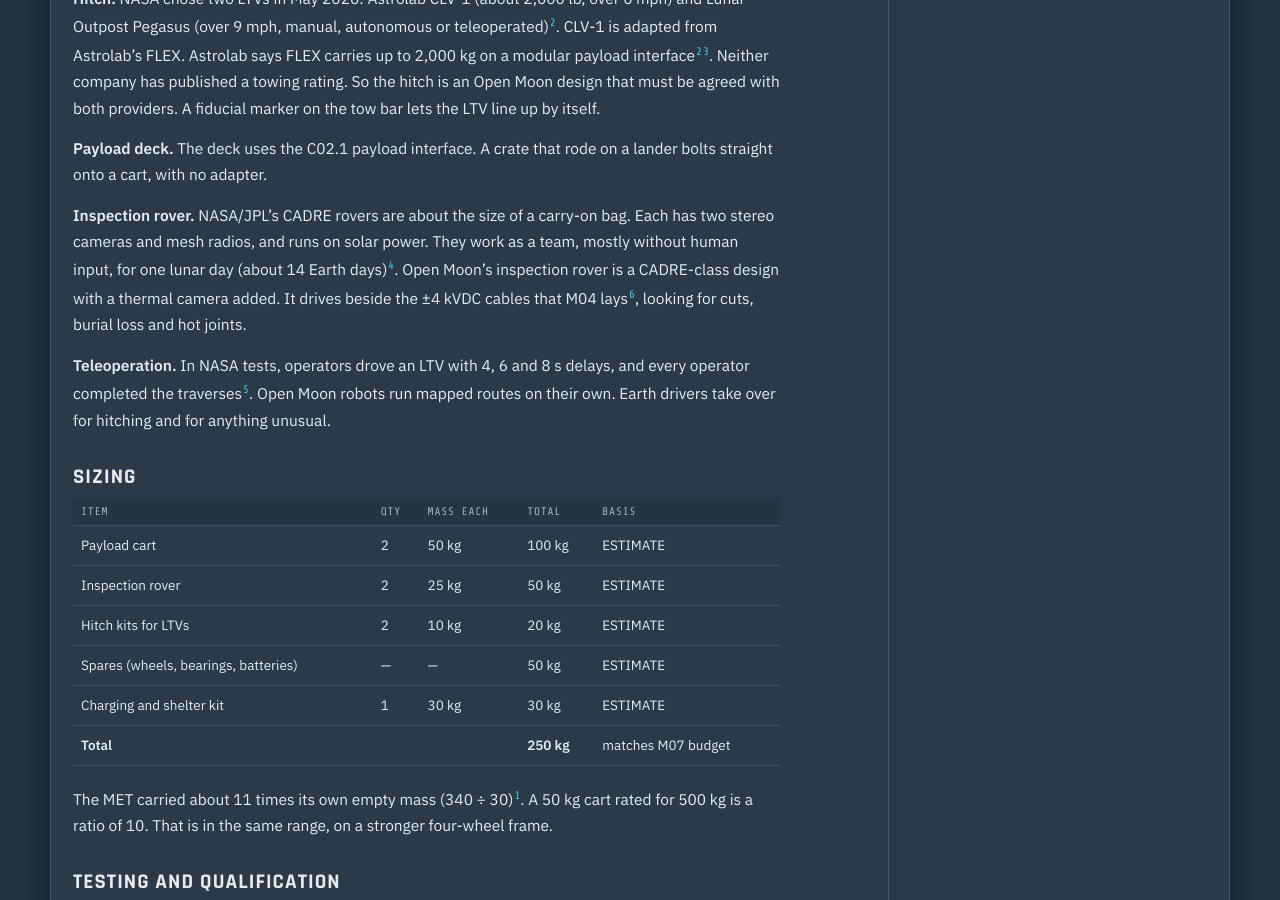
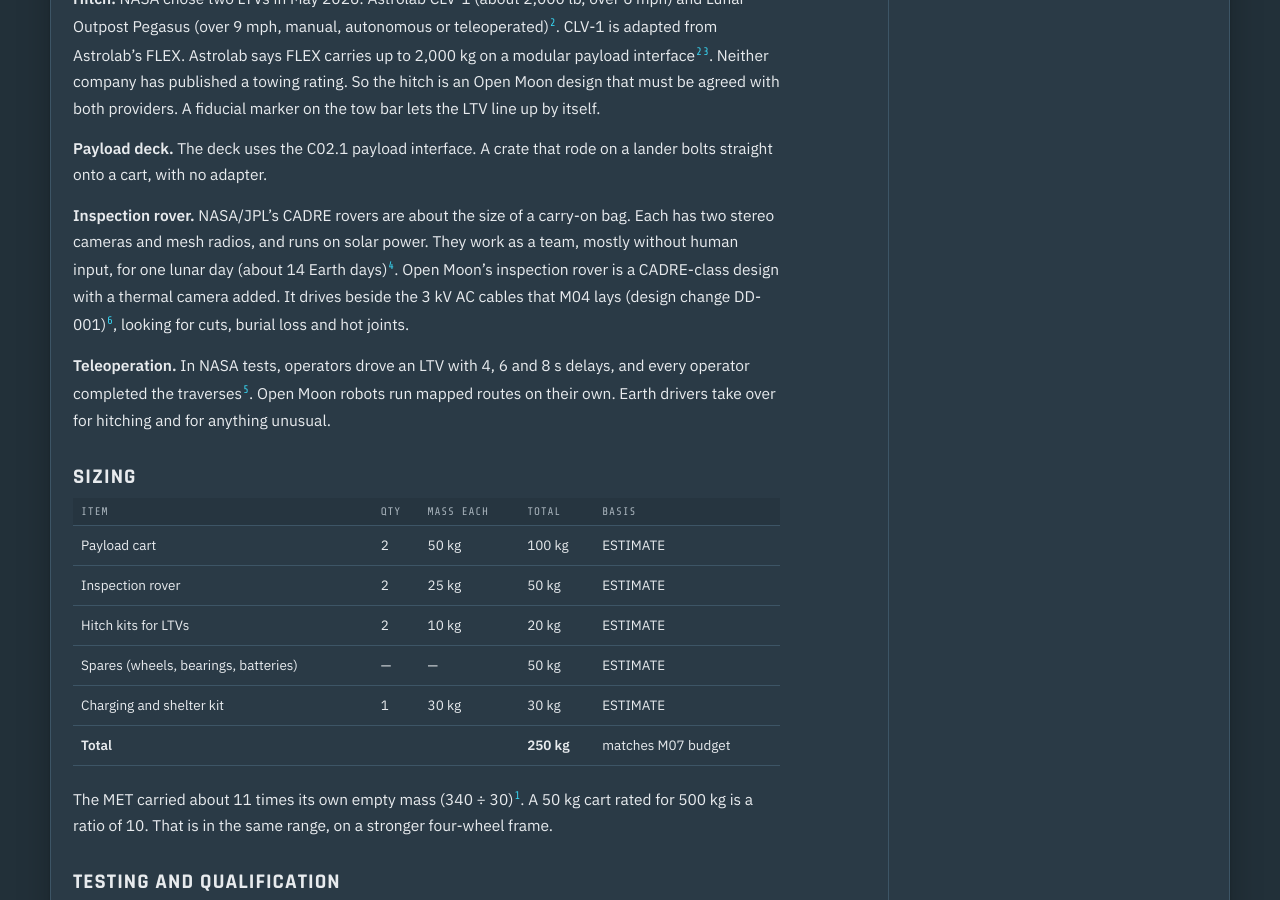
Before and after one commit to TomSomerville/openmoon, a Jekyll site: the page built from _components/c07-1-utility-robot.md, in a window 1280 px wide and 900 px high, scrolled down 1477 px. Built offline with Jekyll 4.4.1, drawn with Linux system fonts in a browser that asks for light colours.

Commit message:
C07.1: inspection rover follows 3 kV AC cables (stale ±4 kV DC text, DD-001)
Co-Authored-By: Claude Opus 5.5 <noreply@anthropic.com>
Claude-Session: https://claude.ai/code/session_01EMgvSvXppqivF7aRUuYfe4

```diff
--- a/_components/c07-1-utility-robot.md
+++ b/_components/c07-1-utility-robot.md
@@ -69,7 +69,7 @@ Crews should not spend surface time moving boxes. Utility robots do the hauling
 
 **Payload deck.** The deck uses the C02.1 payload interface. A crate that rode on a lander bolts straight onto a cart, with no adapter.
 
-**Inspection rover.** NASA/JPL's CADRE rovers are about the size of a carry-on bag. Each has two stereo cameras and mesh radios, and runs on solar power. They work as a team, mostly without human input, for one lunar day (about 14 Earth days)<sup class="r">[4](#s4)</sup>. Open Moon's inspection rover is a CADRE-class design with a thermal camera added. It drives beside the ±4 kVDC cables that M04 lays<sup class="r">[6](#s6)</sup>, looking for cuts, burial loss and hot joints.
+**Inspection rover.** NASA/JPL's CADRE rovers are about the size of a carry-on bag. Each has two stereo cameras and mesh radios, and runs on solar power. They work as a team, mostly without human input, for one lunar day (about 14 Earth days)<sup class="r">[4](#s4)</sup>. Open Moon's inspection rover is a CADRE-class design with a thermal camera added. It drives beside the 3 kV AC cables that M04 lays (design change DD-001)<sup class="r">[6](#s6)</sup>, looking for cuts, burial loss and hot joints.
 
 **Teleoperation.** In NASA tests, operators drove an LTV with 4, 6 and 8 s delays, and every operator completed the traverses<sup class="r">[5](#s5)</sup>. Open Moon robots run mapped routes on their own. Earth drivers take over for hitching and for anything unusual.
 
```
